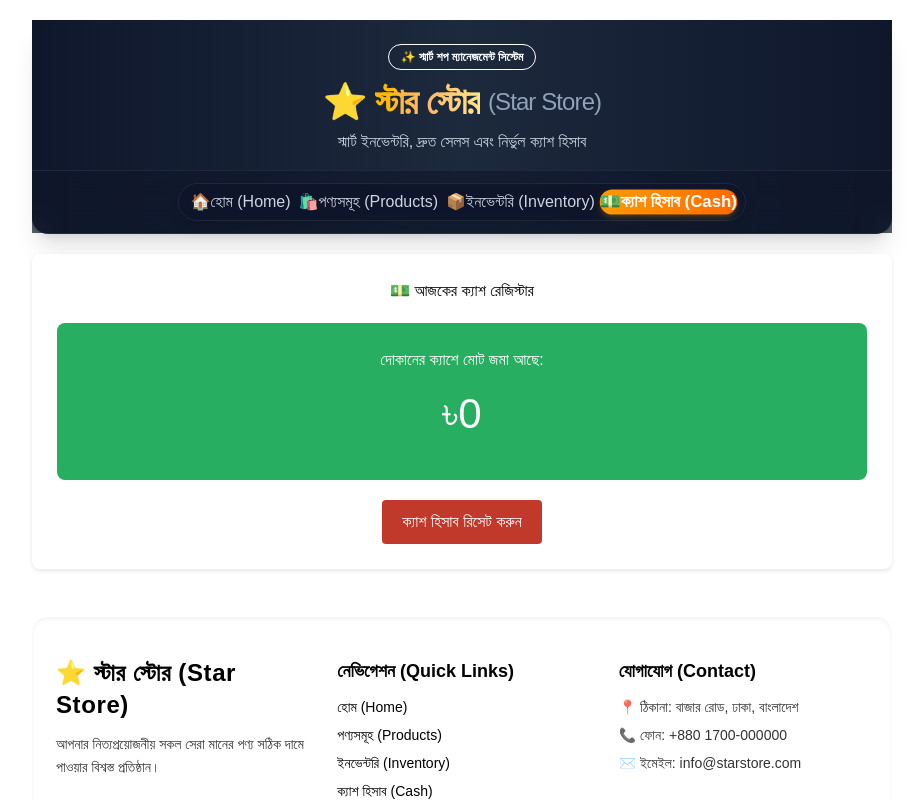
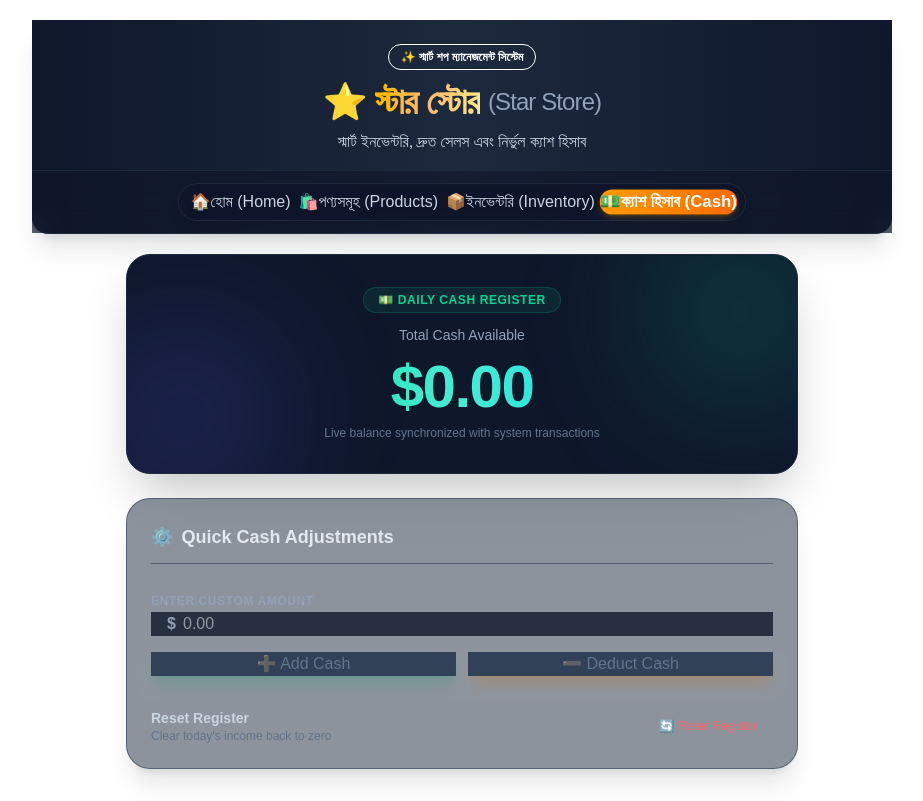
Before and after one commit to rezarajib/star-shop-management, a React (Vite) app: page /cash in a window 1280 px wide. Shown: the top 801 px of the page, without its empty margins (178-1101 px from the left). Built offline with nearby package versions, Linux system fonts and the light colour scheme.

Commit message:
feat: add interactive CashCounter UI and cash management actions

```diff
--- a/src/pages/CashCounter/CashCounter.jsx
+++ b/src/pages/CashCounter/CashCounter.jsx
@@ -1,28 +1,129 @@
-import React from 'react';
+import React, { useState } from 'react';
 import { useOutletContext } from 'react-router-dom';
 
 function CashCounter() {
   const { dailyIncome, setDailyIncome } = useOutletContext();
+  const [customAmount, setCustomAmount] = useState('');
 
+  // ম্যানুয়ালি টাকা যোগ করার জন্য
+  const handleAddCash = (e) => {
+    e.preventDefault();
+    const amount = parseFloat(customAmount);
+    if (!isNaN(amount) && amount > 0) {
+      setDailyIncome((prev) => prev + amount);
+      setCustomAmount('');
+    }
+  };
+
+  // ম্যানুয়ালি টাকা বিয়োগ করার জন্য
+  const handleDeductCash = () => {
+    const amount = parseFloat(customAmount);
+    if (!isNaN(amount) && amount > 0) {
+      if (dailyIncome - amount < 0) {
+        alert("Cash register balance cannot be negative!");
+        return;
+      }
+      setDailyIncome((prev) => prev - amount);
+      setCustomAmount('');
+    }
+  };
+
+  // ক্যাশ রিসেট করার জন্য
   const handleResetCash = () => {
-    if (window.confirm('আপনি কি নিশ্চিত যে আজকের ক্যাশ ইনকাম রিসেট করে ০ করতে চান?')) {
+    if (window.confirm('Are you sure you want to reset today\'s cash register to $0?')) {
       setDailyIncome(0);
     }
   };
 
   return (
-    <div style={{ backgroundColor: 'white', padding: '25px', borderRadius: '8px', boxShadow: '0 2px 4px rgba(0,0,0,0.1)', textAlign: 'center' }}>
-      <h2>💵 আজকের ক্যাশ রেজিস্টার</h2>
-      <div style={{ backgroundColor: '#27ae60', color: 'white', padding: '25px', borderRadius: '8px', margin: '20px 0' }}>
-        <h3 style={{ margin: 0 }}>দোকানের ক্যাশে মোট জমা আছে:</h3>
-        <h1 style={{ fontSize: '42px', margin: '10px 0' }}>৳{dailyIncome}</h1>
+    <div className="max-w-2xl mx-auto space-y-6">
+
+      {/* Header Card / Main Balance Widget */}
+      <div className="relative overflow-hidden rounded-3xl bg-slate-900 border border-slate-800 p-8 shadow-2xl text-center text-white">
+
+        {/* Decorative Blur Backgrounds */}
+        <div className="absolute top-0 right-0 -mt-10 -mr-10 w-48 h-48 bg-emerald-500/20 rounded-full blur-3xl pointer-events-none"></div>
+        <div className="absolute bottom-0 left-0 -mb-10 -ml-10 w-48 h-48 bg-indigo-500/20 rounded-full blur-3xl pointer-events-none"></div>
+
+        <div className="relative z-10 space-y-3">
+          <div className="inline-flex items-center gap-2 px-3.5 py-1 rounded-full bg-emerald-500/10 border border-emerald-500/20 text-emerald-400 text-xs font-semibold uppercase tracking-wider">
+            💵 Daily Cash Register
+          </div>
+
+          <p className="text-slate-400 text-sm font-medium">Total Cash Available</p>
+
+          <h1 className="text-5xl sm:text-6xl font-extrabold tracking-tight text-transparent bg-clip-text bg-gradient-to-r from-emerald-400 via-teal-300 to-cyan-400 my-2">
+            ${dailyIncome.toLocaleString('en-US', { minimumFractionDigits: 2, maximumFractionDigits: 2 })}
+          </h1>
+
+          <p className="text-xs text-slate-500">Live balance synchronized with system transactions</p>
+        </div>
       </div>
-      <button
-        onClick={handleResetCash}
-        style={{ padding: '10px 20px', backgroundColor: '#c0392b', color: 'white', border: 'none', borderRadius: '4px', cursor: 'pointer' }}
-      >
-        ক্যাশ হিসাব রিসেট করুন
-      </button>
+
+      {/* Action Controls Card */}
+      <div className="bg-slate-800/50 border border-slate-700/60 backdrop-blur-xl rounded-3xl p-6 shadow-xl text-white space-y-6">
+        <h3 className="text-lg font-bold text-slate-200 border-b border-slate-700/60 pb-3 flex items-center gap-2">
+          <span>⚙️</span> Quick Cash Adjustments
+        </h3>
+
+        {/* Form to Add/Deduct Cash */}
+        <form onSubmit={handleAddCash} className="space-y-4">
+          <div className="form-control">
+            <label className="label text-xs font-semibold text-slate-400 uppercase tracking-wider">
+              Enter Custom Amount
+            </label>
+            <div className="relative">
+              <span className="absolute left-4 top-1/2 -translate-y-1/2 text-slate-400 font-bold">$</span>
+              <input
+                type="number"
+                step="0.01"
+                placeholder="0.00"
+                value={customAmount}
+                onChange={(e) => setCustomAmount(e.target.value)}
+                className="input input-bordered w-full pl-8 bg-slate-900/80 border-slate-700 text-white focus:border-indigo-500 focus:outline-none"
+              />
+            </div>
+          </div>
+
+          <div className="grid grid-cols-2 gap-3">
+            <button
+              type="submit"
+              disabled={!customAmount}
+              className="btn btn-emerald bg-emerald-600 hover:bg-emerald-500 border-none text-white shadow-lg shadow-emerald-600/20 disabled:bg-slate-700 disabled:text-slate-500 transition-all"
+            >
+              ➕ Add Cash
+            </button>
+
+            <button
+              type="button"
+              onClick={handleDeductCash}
+              disabled={!customAmount}
+              className="btn btn-warning bg-amber-600 hover:bg-amber-500 border-none text-white shadow-lg shadow-amber-600/20 disabled:bg-slate-700 disabled:text-slate-500 transition-all"
+            >
+              ➖ Deduct Cash
+            </button>
+          </div>
+        </form>
+
+        <div className="divider border-slate-700/50"></div>
+
+        {/* Reset Cash Counter */}
+        <div className="flex items-center justify-between pt-2">
+          <div>
+            <h4 className="text-sm font-semibold text-slate-300">Reset Register</h4>
+            <p className="text-xs text-slate-500">Clear today's income back to zero</p>
+          </div>
+
+          <button
+            onClick={handleResetCash}
+            className="btn btn-error btn-outline border-red-500/40 text-red-400 hover:bg-red-500 hover:text-white hover:border-red-500 text-xs px-4"
+          >
+            🔄 Reset Register
+          </button>
+        </div>
+
+      </div>
+
     </div>
   );
 }
```
